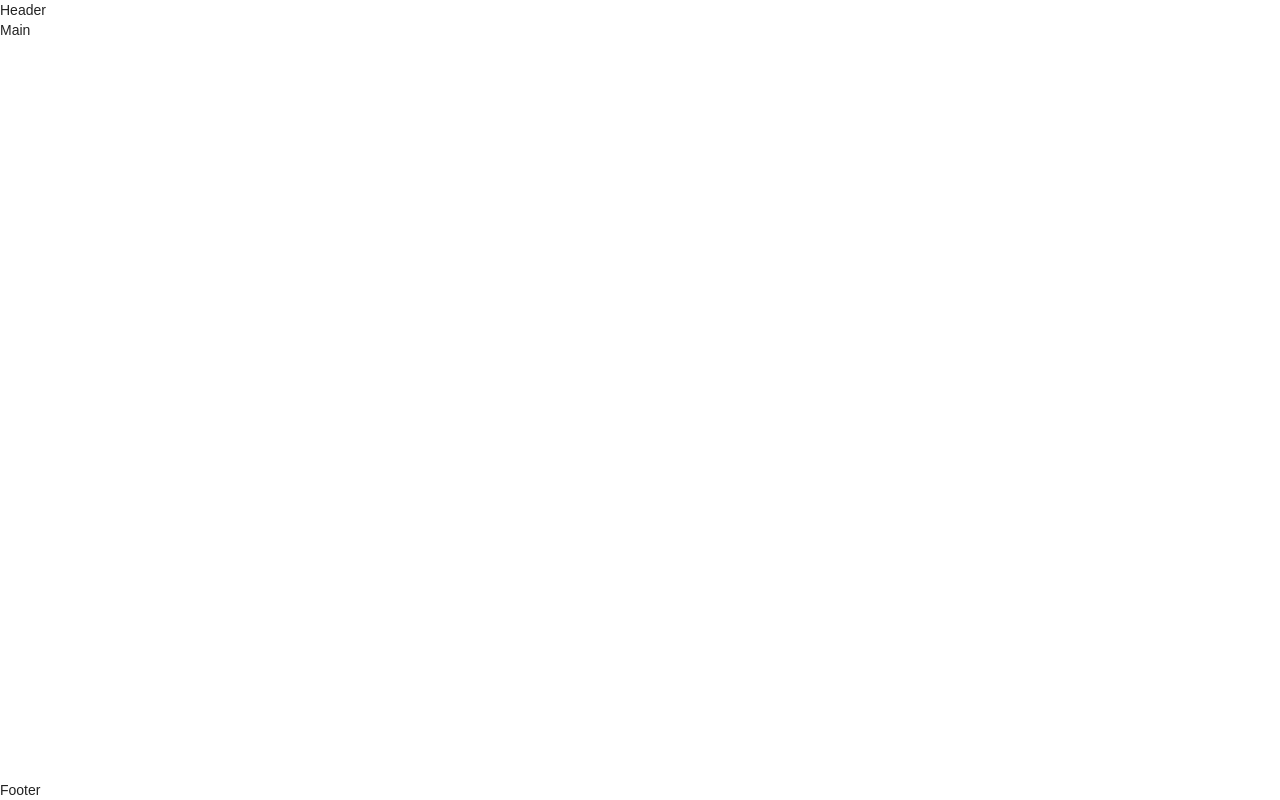
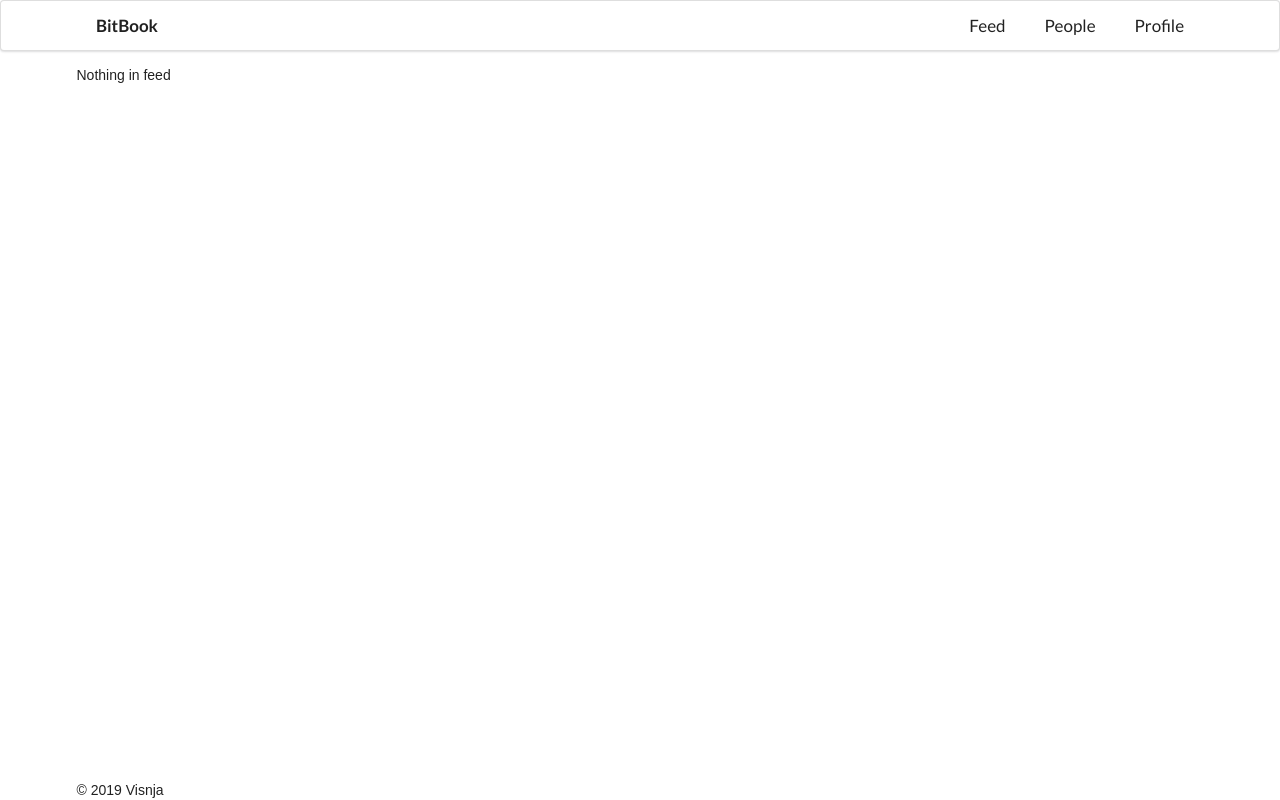
Before and after one commit to shljshlj/bit-book, a React (Create React App) app: page / in a window 1280 px wide. Built offline with nearby package versions, Linux system fonts and the light colour scheme.

Commit message:
[book-0] Add navigation

```diff
--- a/src/view/Main.js
+++ b/src/view/Main.js
@@ -3,7 +3,7 @@ import React from 'react';
 
 const Main = () => {
     return (
-        <main>Main</main>
+        <main className="ui container">Nothing in feed</main>
     );
 };
 
--- a/src/view/components/Footer.js
+++ b/src/view/components/Footer.js
@@ -2,7 +2,11 @@ import React from 'react';
 
 const Footer = () => {
     return (
-        <footer>Footer</footer>
+        <footer>
+            <div className="ui container">
+                &copy; {new Date().getFullYear()} Visnja
+            </div>
+        </footer>
     );
 };
 
--- a/src/view/components/Header.js
+++ b/src/view/components/Header.js
@@ -2,7 +2,16 @@ import React from 'react';
 
 const Header = () => {
     return (
-        <header>Header</header>
+        <header className="ui huge stackable borderless menu">
+            <div className="ui container">
+                <div className="header item">BitBook</div>
+                <div className="right menu">
+                    <a href="#" className="item">Feed</a>
+                    <a href="#" className="item">People</a>
+                    <a href="#" className="item">Profile</a>
+                </div>
+            </div>
+        </header>
     );
 };
 
```
